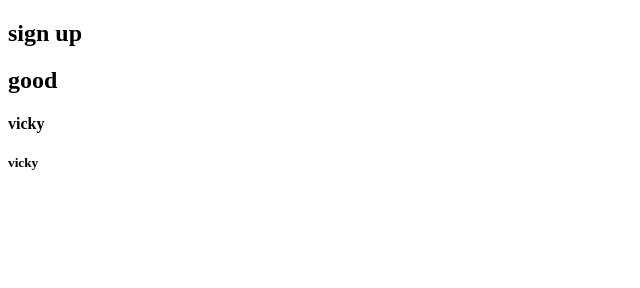
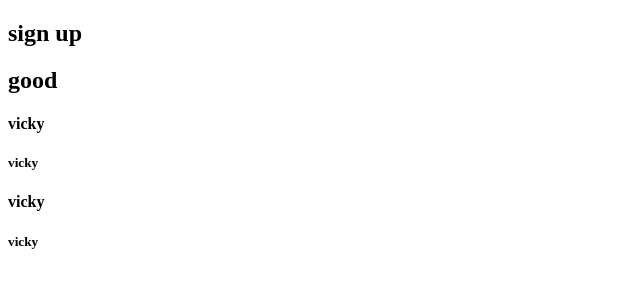
Before and after one commit to Vickycp/do, a plain HTML site: page signup.html in a window 1280 px wide. Shown: the whole page, without its empty margins (0-640 px from the left). Drawn offline with Linux system fonts and the light colour scheme.

Commit message:
signup master push

```diff
--- a/signup.html
+++ b/signup.html
@@ -10,5 +10,7 @@
     <h2>good</h2>
     <h4>vicky</h4>
     <h5>vicky</h5>
+    <h4>vicky</h4>
+    <h5>vicky</h5>
 </body>
 </html>
```
